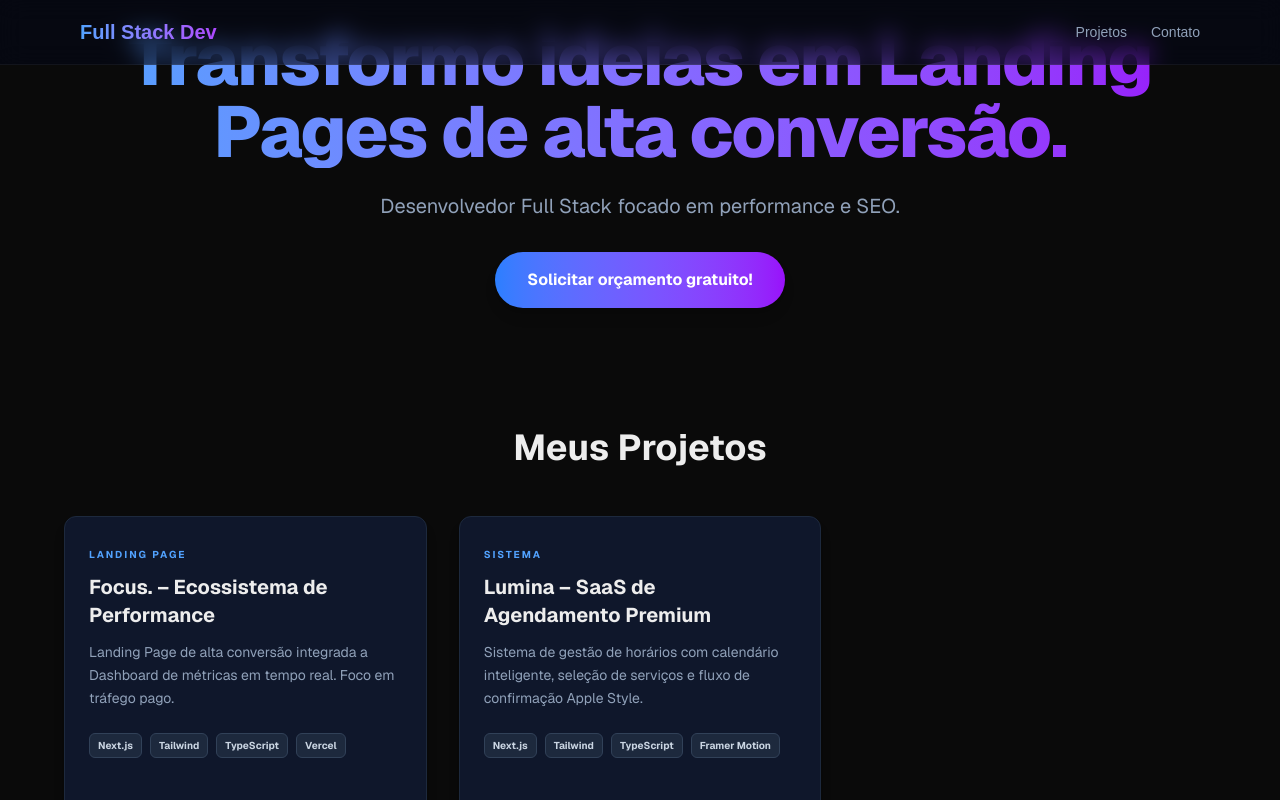
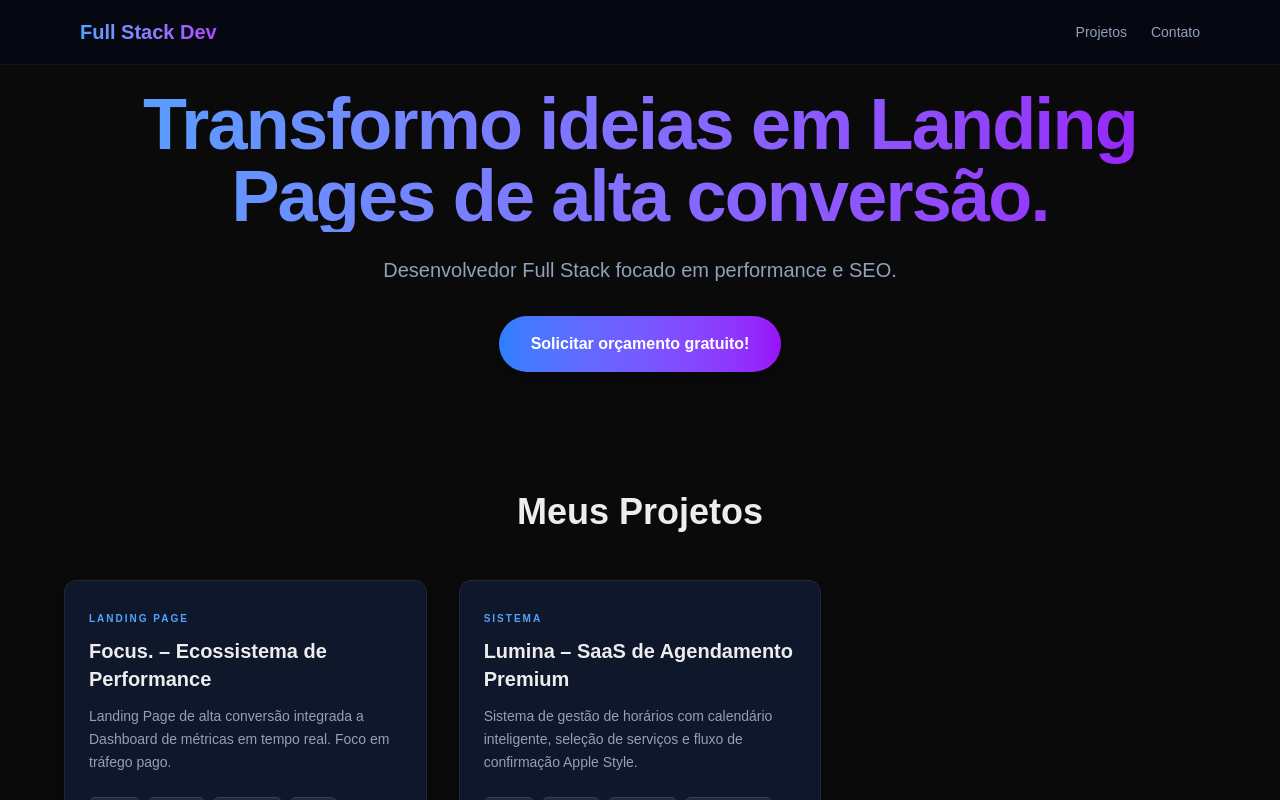
Before and after one commit to mateusnasc97/portfolio, a Next.js app: page / in a window 1280 px wide. Shown: the top 800 px of the page. Built offline with nearby package versions, Linux system fonts and the light colour scheme.

Commit message:
fix: correct page layout, remove vertical centering that caused clipped content

```diff
--- a/src/app/page.tsx
+++ b/src/app/page.tsx
@@ -1,12 +1,11 @@
-import Image from "next/image";
 import Hero from "@/components/Hero";
 import Projects from "@/components/Projects";
 import Footer from "@/components/Footer";
 
 export default function Home() {
   return (
-    <div className="flex flex-col flex-1 items-center justify-center bg-[#0a0a0a] font-sans">
-      <main className="flex flex-1 w-full flex-col items-center justify-between bg-[#0a0a0a]">
+    <div className="min-h-screen w-full bg-[#0a0a0a]">
+      <main className="pt-16 flex flex-col w-full">
         <Hero />
         <Projects />
         <Footer />
```
